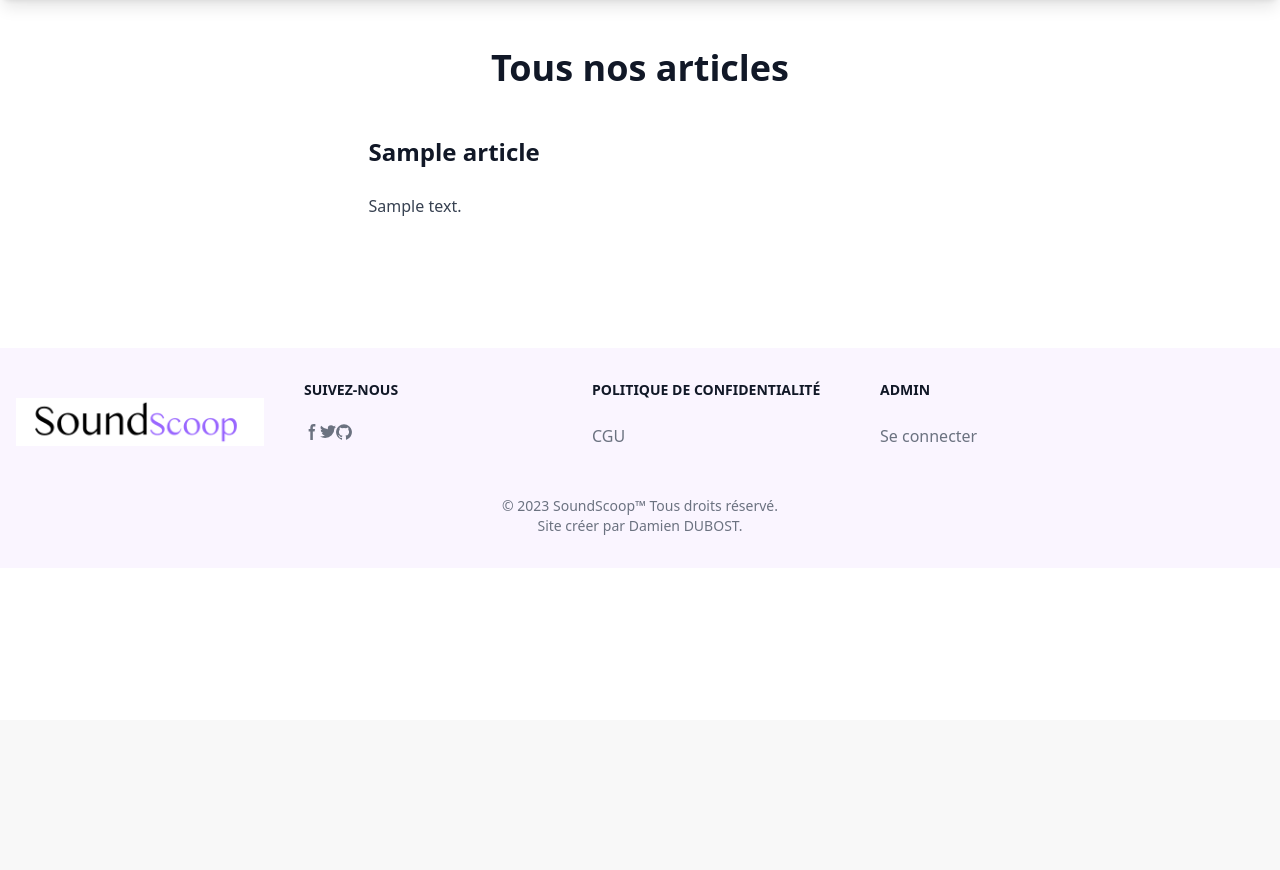
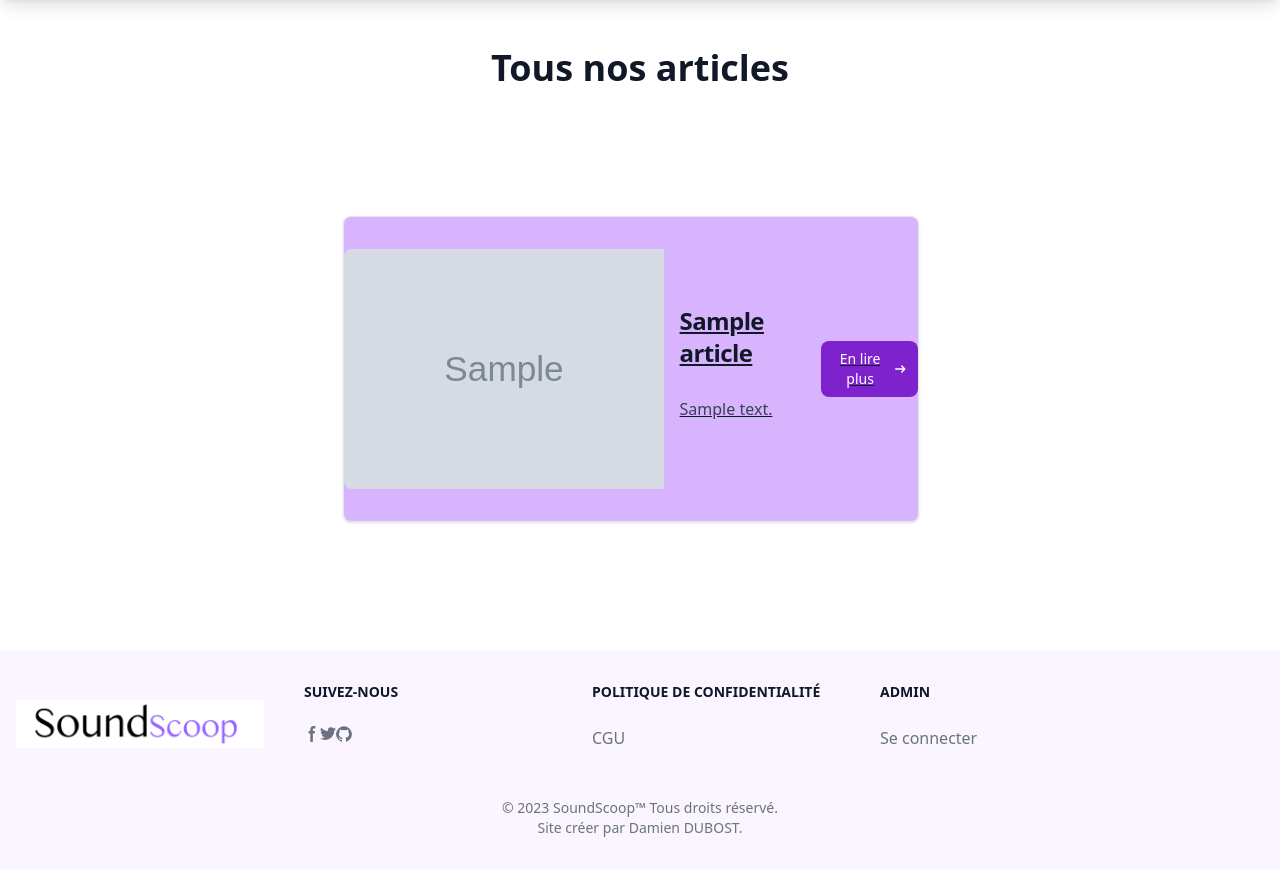
Before and after one commit to ddubost6998/dwwm-pe7v-php-soundscoop, a PHP site: page /articles.php in a window 1280 px wide. Shown: the part 80-950 px from the top of the page. Before the commit the page ends 615 px from the top, so only its background shows below. Run offline with PHP 8.4, Linux system fonts and the light colour scheme; tables that the repository leaves empty or names only in its code hold one stand-in row (values such as "Sample post"); grey boxes marked "Sample" are stand-in pictures; some libraries are stand-ins or nearby versions.

Commit message:
Modification de la page article

```diff
--- a/articles.php
+++ b/articles.php
@@ -16,16 +16,35 @@ if ($result) {
     <main class="prose mx-auto my-32 dark:text-white dark:border-gray-600 dark:focus:border-blue-500">
         <h1 class="text-center dark:text-white dark:border-gray-600 dark:focus:border-blue-500">Tous nos articles</h1>
 
-        <ul>
+        <div class="article-list">
             <?php
             while ($row = $result->fetch()) {
                 ?>
-                <h2><?php echo $row['title']; ?></h2>
-                <p><?php echo $row['content']; ?></p>
-                <?php
-            }
-            ?>
-        </ul>
+                <div class="my-32">
+                    <a href="article.php?id_article=<?php echo $row['id_article']; ?>" class="mt-16 flex flex-col items-center bg-purple-300 border border-gray-200 rounded-lg shadow md:flex-row md:max-w-xl hover:bg-gray-100 dark:border-gray-700 dark:bg-gray-800 dark:hover-bg-gray-700">
+                        <img class="object-cover w-80 md:h-auto md:rounded-none md:rounded-l-lg" src="<?php echo $row['url_img']; ?>" alt="<?php echo $row['title']; ?>"/>
+                        <div class="flex flex-col justify-between p-4 leading-normal">
+                            <h5 class="mb-2 text-2xl font-bold tracking-tight text-gray-900 dark:text-white"><?php echo $row['title']; ?></h5>
+                            <p class="mb-3 font-normal text-gray-700 dark:text-gray-400">
+                                <?php
+                                $content = $row['content'];
+                                if (strlen($content) > 50) {
+                                    $content = substr($content, 0, 50) . '...';
+                                }
+                                echo $content;
+                                ?>
+                            </p>
+                        </div>
+                        <div class="inline-flex items-center px-3 py-2 text-sm font-medium text-center text-white bg-purple-700 rounded-lg hover-bg-blue-800 focus:ring-4 focus-outline-none focus-ring-blue-300 dark-bg-blue-600 dark-hover-bg-blue-700 dark-focus-ring-blue-800">
+                            En lire plus
+                            <svg class="w-3.5 h-3.5 ml-2" aria-hidden="true" xmlns="http://www.w3.org/2000/svg" fill="none" viewBox="0 0 14 10">
+                                <path stroke="currentColor" stroke-linecap="round" stroke-linejoin="round" stroke-width="2" d="M1 5h12m0 0L9 1m4 4L9 9"/>
+                            </svg>
+                        </div>
+                    </a>
+                </div>
+            <?php } ?>
+        </div>
     </main>
     <?php
 } else {
```
